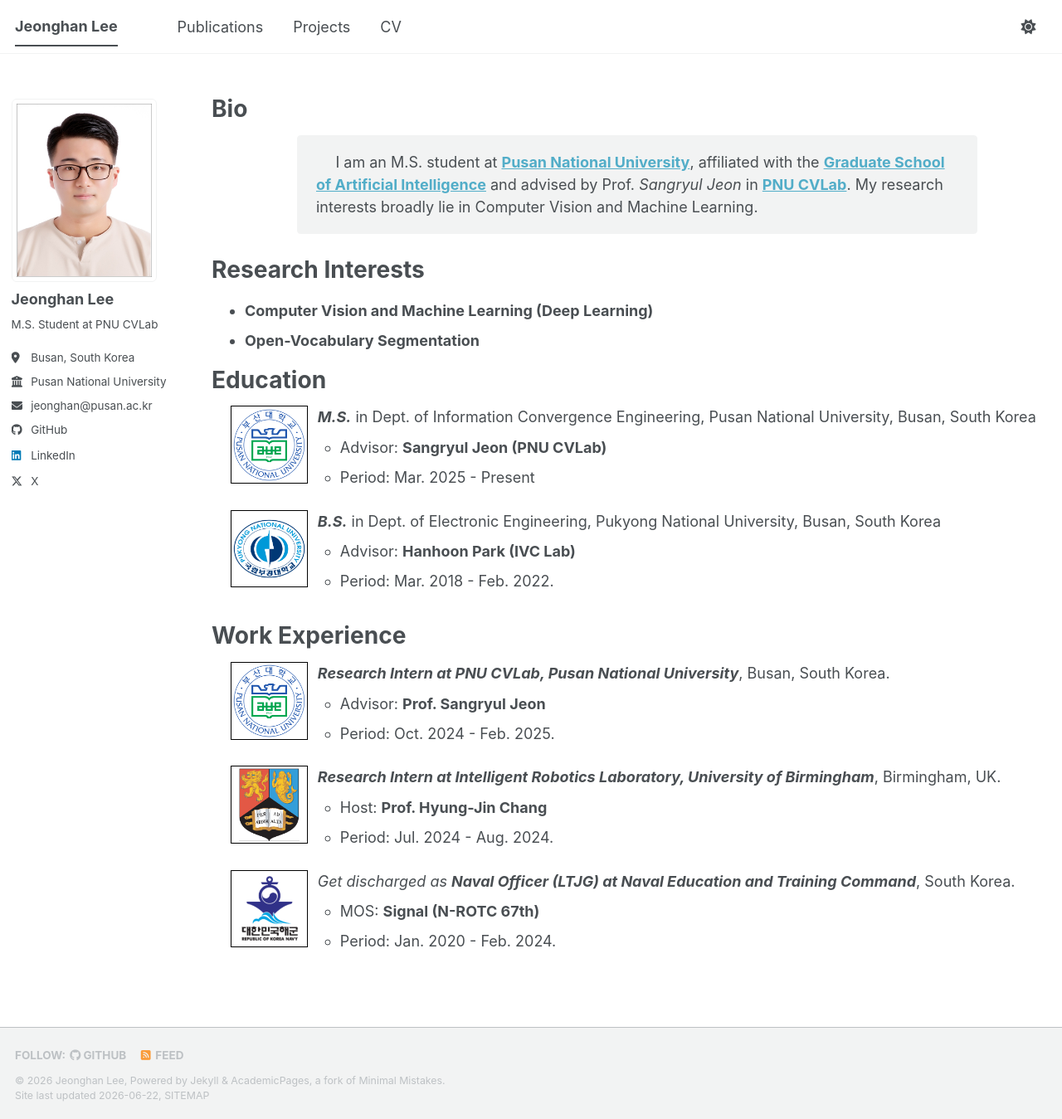
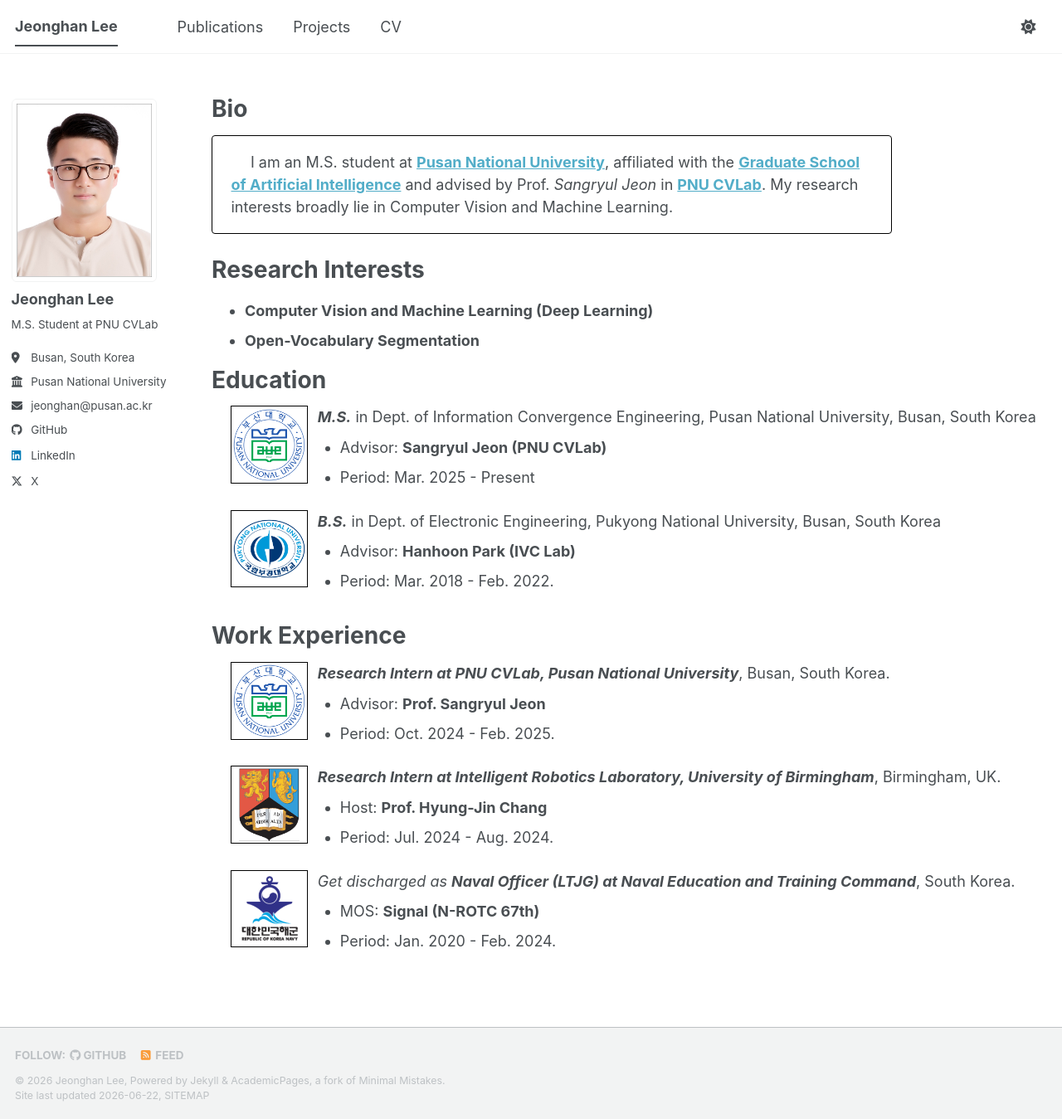
Before and after one commit to jhan-lee/jhan-lee.github.io, a Jekyll site: the page built from _pages/about.md, in a window 1280 px wide and 1349 px high. Shown: the whole window at 83% size. Built offline with Jekyll 4.4.1, drawn with Linux system fonts in a browser that asks for light colours; a script bundle is joined from its source files by our own code; library files that are not in the unit come from our copies.

Commit message:
edit bio

```diff
--- a/_sass/layout/_page.scss
+++ b/_sass/layout/_page.scss
@@ -103,11 +103,11 @@
 
   .bio-block {
     width: 80%;
-    margin: 0 auto 1.5em;
+    margin: 0 0 1.5em;
     padding: 1em 1.25em;
-    border: 1px solid var(--global-border-color);
+    border: 1px solid #000;
     border-radius: $border-radius;
-    background-color: var(--global-thead-color);
+    background-color: var(--global-bg-color);
 
     p {
       text-indent: $indent-var;
@@ -184,7 +184,7 @@
   .work-experience-entry__details {
     margin: 0.525em 0 0 1.5em;
     padding: 0;
-    list-style-type: circle;
+    list-style-type: disc;
   }
 
   .small {
```
